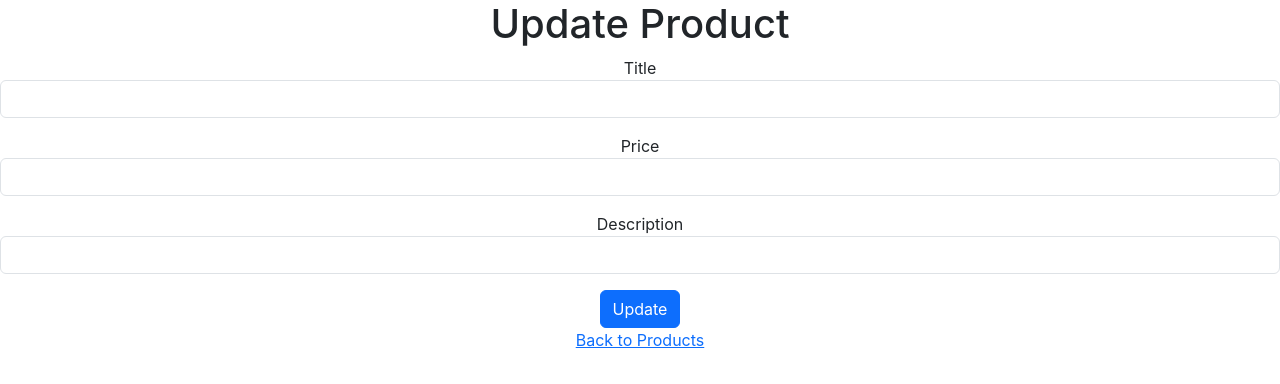
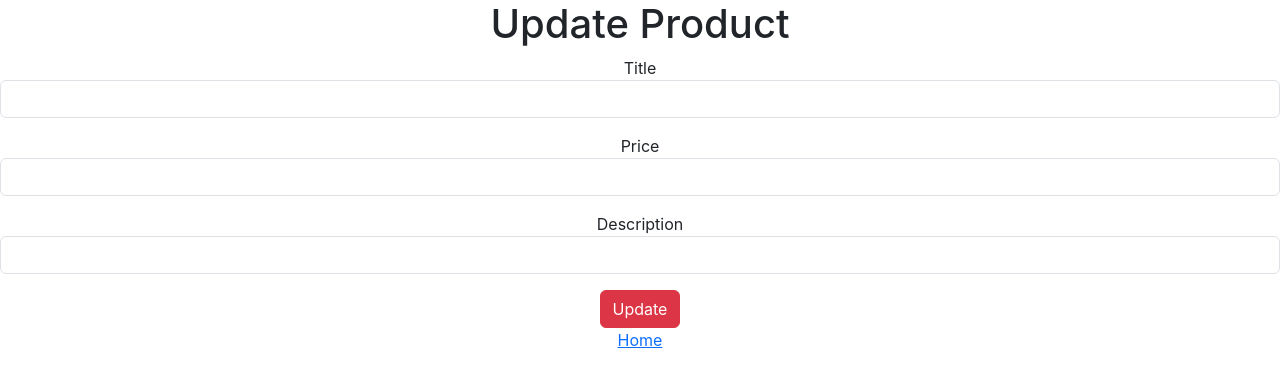
Before and after one commit to Ajivy324/client, a React (Create React App) app: page /products/edit/1 in a window 1280 px wide. Shown: the top 384 px of the page. Built offline with nearby package versions, Linux system fonts and the light colour scheme; no server answers.

Commit message:
made changes to UpdateProduct.jsx

```diff
--- a/src/components/UpdateProduct.jsx
+++ b/src/components/UpdateProduct.jsx
@@ -51,9 +51,9 @@ const UpdateProduct = (props) => {
                 <label>Description</label><br/>
                 <input type="text" name='descrip' className="form-control"  onChange = {(e)=>setDescrip(e.target.value)} value={descrip}/>
             </p>
-            <button type='submit' className="btn btn-primary" >Update</button>
+            <button type='submit' className="btn btn-danger" >Update</button>
         </form>
-        <Link to={'/home'}>Back to Products</Link>
+        <Link to={'/home'}>Home</Link>
     </div>
     )
 }
```
